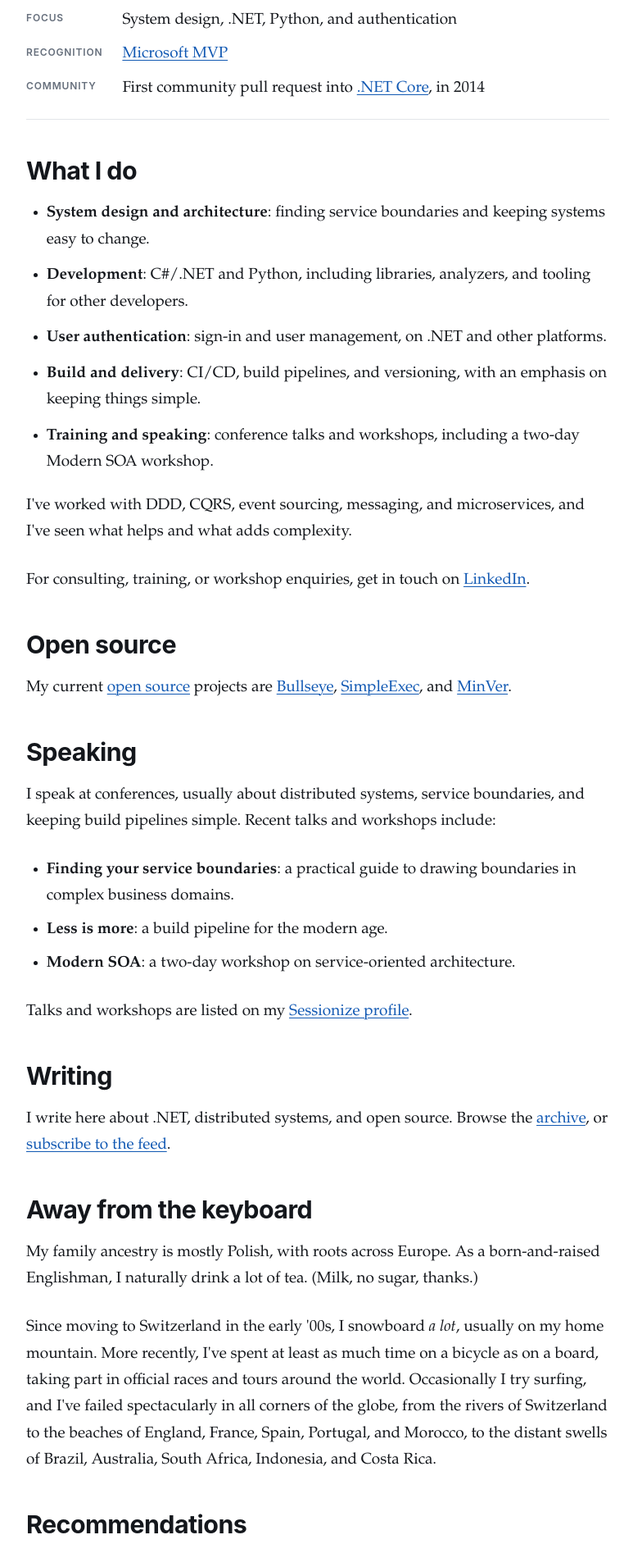
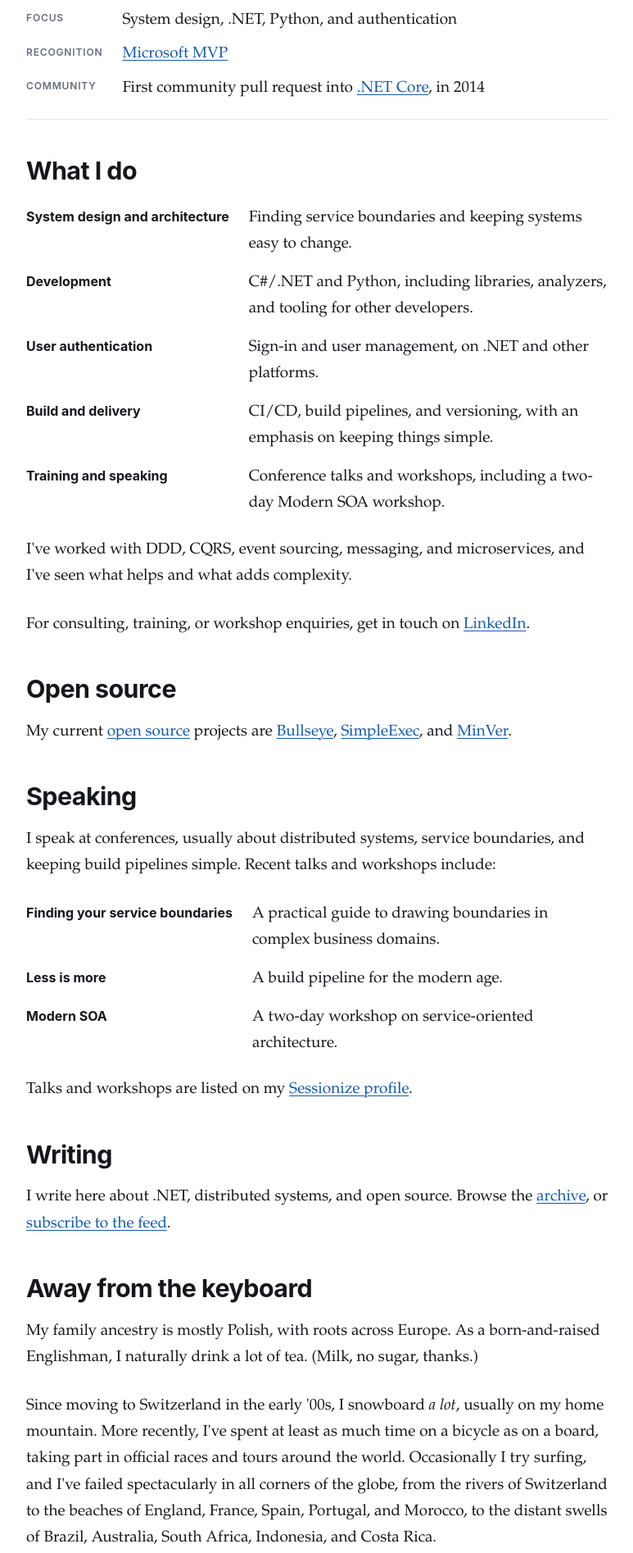
Before and after one commit to adamralph/adamralph.github.com, a Jekyll site: the page built from about.html, in a window 1280 px wide. Shown: the part 1266-3160 px from the top of the page at 82% size, without its empty margins (252-1025 px from the left). Built offline with Jekyll 4.4.1, drawn with Linux system fonts in a browser that asks for light colours.

Commit message:
use definition lists for the about page lists
Replace the skills and speaking bullet lists with definition lists and align the terms and descriptions in two columns.

```diff
--- a/about.html
+++ b/about.html
@@ -29,13 +29,18 @@ stylesheet: '/css/about.css'
       </dl>
 
       <h2>What I do</h2>
-      <ul class="skills">
-        <li><strong>System design and architecture</strong>: finding service boundaries and keeping systems easy to change.</li>
-        <li><strong>Development</strong>: C#/.NET and Python, including libraries, analyzers, and tooling for other developers.</li>
-        <li><strong>User authentication</strong>: sign-in and user management, on .NET and other platforms.</li>
-        <li><strong>Build and delivery</strong>: CI/CD, build pipelines, and versioning, with an emphasis on keeping things simple.</li>
-        <li><strong>Training and speaking</strong>: conference talks and workshops, including a two-day Modern SOA workshop.</li>
-      </ul>
+      <dl class="about-list">
+        <dt>System design and architecture</dt>
+        <dd>Finding service boundaries and keeping systems easy to change.</dd>
+        <dt>Development</dt>
+        <dd>C#/.NET and Python, including libraries, analyzers, and tooling for other developers.</dd>
+        <dt>User authentication</dt>
+        <dd>Sign-in and user management, on .NET and other platforms.</dd>
+        <dt>Build and delivery</dt>
+        <dd>CI/CD, build pipelines, and versioning, with an emphasis on keeping things simple.</dd>
+        <dt>Training and speaking</dt>
+        <dd>Conference talks and workshops, including a two-day Modern SOA workshop.</dd>
+      </dl>
       <p>I've worked with DDD, CQRS, event sourcing, messaging, and microservices, and I've seen what helps and what adds complexity.</p>
       <p>For consulting, training, or workshop enquiries, get in touch on <a href="https://www.linkedin.com/in/adamralph/">LinkedIn</a>.</p>
 
@@ -44,11 +49,14 @@ stylesheet: '/css/about.css'
 
       <h2>Speaking</h2>
       <p>I speak at conferences, usually about distributed systems, service boundaries, and keeping build pipelines simple. Recent talks and workshops include:</p>
-      <ul>
-        <li><strong>Finding your service boundaries</strong>: a practical guide to drawing boundaries in complex business domains.</li>
-        <li><strong>Less is more</strong>: a build pipeline for the modern age.</li>
-        <li><strong>Modern SOA</strong>: a two-day workshop on service-oriented architecture.</li>
-      </ul>
+      <dl class="about-list">
+        <dt>Finding your service boundaries</dt>
+        <dd>A practical guide to drawing boundaries in complex business domains.</dd>
+        <dt>Less is more</dt>
+        <dd>A build pipeline for the modern age.</dd>
+        <dt>Modern SOA</dt>
+        <dd>A two-day workshop on service-oriented architecture.</dd>
+      </dl>
       <p>Talks and workshops are listed on my <a href="https://sessionize.com/adamralph/">Sessionize profile</a>.</p>
 
       <h2>Writing</h2>
--- a/css/about.css
+++ b/css/about.css
@@ -53,16 +53,24 @@
     margin-top: 2.75rem;
 }
 
-.about ul li {
-    margin: 0.45em 0;
+.about-list {
+    align-items: baseline;
+    display: grid;
+    gap: 0.9rem 1.5rem;
+    grid-template-columns: max-content minmax(0, 1fr);
+    margin: 1.5rem 0;
 }
 
-.about .skills {
-    margin-bottom: 1.25rem;
+.about-list dt {
+    color: var(--ink);
+    font-family: var(--font-sans);
+    font-size: 1rem;
+    font-weight: 700;
+    line-height: 1.4;
 }
 
-.about .skills li {
-    margin: 0.6em 0;
+.about-list dd {
+    margin: 0;
 }
 
 @media (max-width: 44rem) {
@@ -80,6 +88,15 @@
         margin-inline: auto;
         max-width: 15rem;
     }
+
+    .about-list {
+        grid-template-columns: 1fr;
+        gap: 0.25rem;
+    }
+
+    .about-list dt:not(:first-of-type) {
+        margin-top: 0.85rem;
+    }
 }
 
 section#recommendations > blockquote {
```
